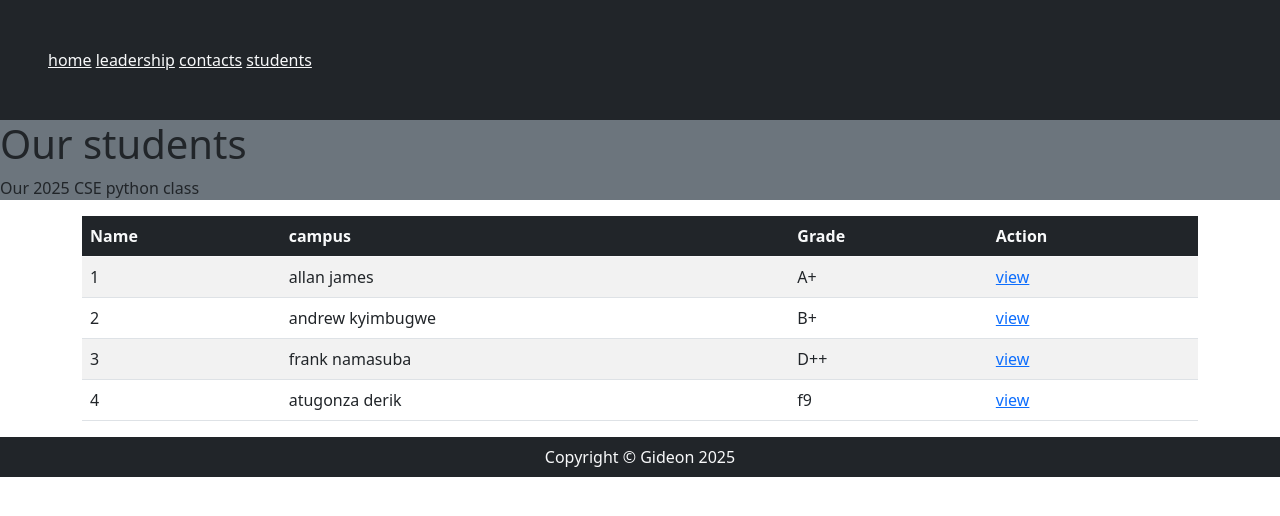
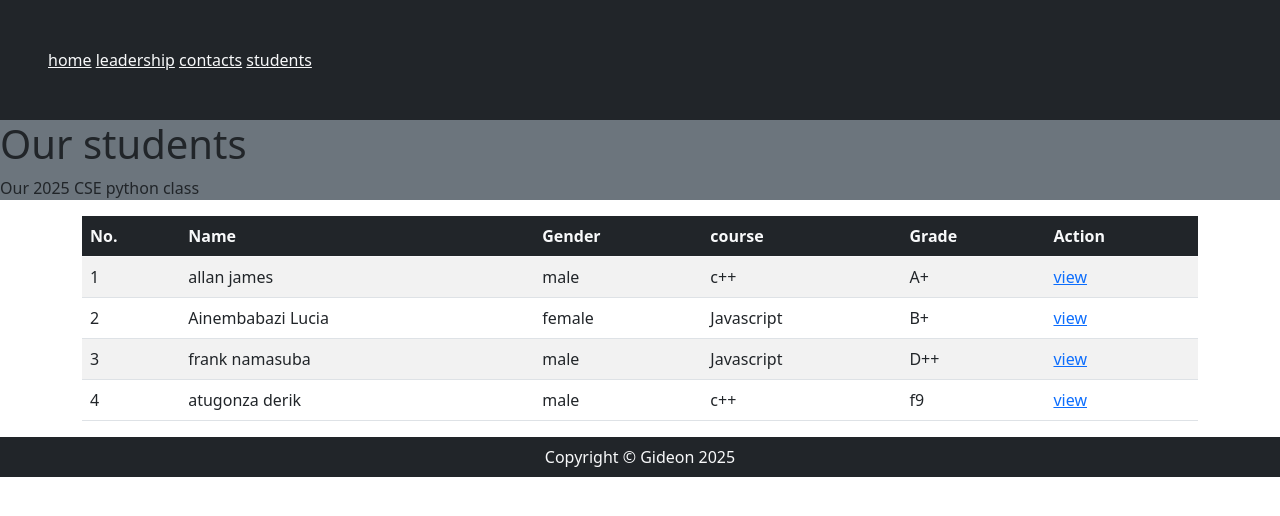
Before and after one commit to Gidz007/welcome_to_django, a Django app: page /students/ in a window 1280 px wide. Shown: the top 516 px of the page. Run offline with Django 5.2, Linux system fonts and the light colour scheme; some libraries are stand-ins or nearby versions.

Commit message:
jinja templating in the students list, more understanding of the concept

```diff
--- a/home/templates/leadership.html
+++ b/home/templates/leadership.html
@@ -16,7 +16,7 @@
         <a href="/" class="text-light">home</a>
         <a href="/leadership" class="text-light">leadership</a>
         <a href="/contacts" class="text-light">contacts</a>
-        <a href="/allstudents" class="text-light">students</a>
+        <a href="/students" class="text-light">students</a>
     </nav>
     <div class="jumbotron bg-secondary">
         <h1>Welcome to python nest</h1>
--- a/home/templates/students/allstudents.html
+++ b/home/templates/students/allstudents.html
@@ -26,8 +26,10 @@
         <table class="table table-hover table-striped">
             <thead class="bg-dark text-light">
                 <tr>
+                    <th>No.</th>
                     <th>Name</th>
-                    <th>campus</th>
+                    <th>Gender</th>
+                    <th>course</th>
                     <th>Grade</th>
                     <th>Action</th>
                 </tr>
@@ -36,24 +38,32 @@
                 <tr>
                     <td>1</td>
                     <td>allan james</td>
+                    <td>male</td>
+                    <td>{{alt}}</td>
                     <td>A+</td>
                     <td> <a href="/students/allan">view</a></td>
                 </tr>
                 <tr>
                     <td>2</td>
-                    <td>andrew kyimbugwe</td>
+                    <td>{{name}}</td>
+                    <td>{{personer}}</td>
+                    <td>{{study}}</td>
                     <td>B+</td>
                     <td> <a href="/students/kyimbugwe">view</a></td>
                 </tr>
                 <tr>
                     <td>3</td>
                     <td>frank namasuba</td>
+                    <td>male</td>
+                    <td>{{study}}</td>
                     <td>D++</td>
                     <td> <a href="/students/frank">view</a></td>
                 </tr>
                 <tr>
                     <td>4</td>
                     <td>atugonza derik</td>
+                    <td>male</td>
+                    <td>{{alt}}</td>
                     <td>f9</td>
                     <td> <a href="/students/derik">view</a></td>
                 </tr>
--- a/home/views.py
+++ b/home/views.py
@@ -42,7 +42,19 @@ def leadershipage(request):
 
 # The studets list page.
 def studentspage(request):
-    return render(request, "students/allstudents.html")
+    students_name = "Ainembabazi Lucia"
+    age = 15
+    gender = "female"
+    course = "Javascript"
+    others = "c++"
+    context = {
+        'name': students_name,
+        'birth_date': age,
+        'personer': gender,
+        'study': course,
+        'alt': others
+    }
+    return render(request, "students/allstudents.html", context)
 
 # Viewing a student's details.
 def viewstudents(request, student_name):
```
Also changed, not shown: 1 other file.
